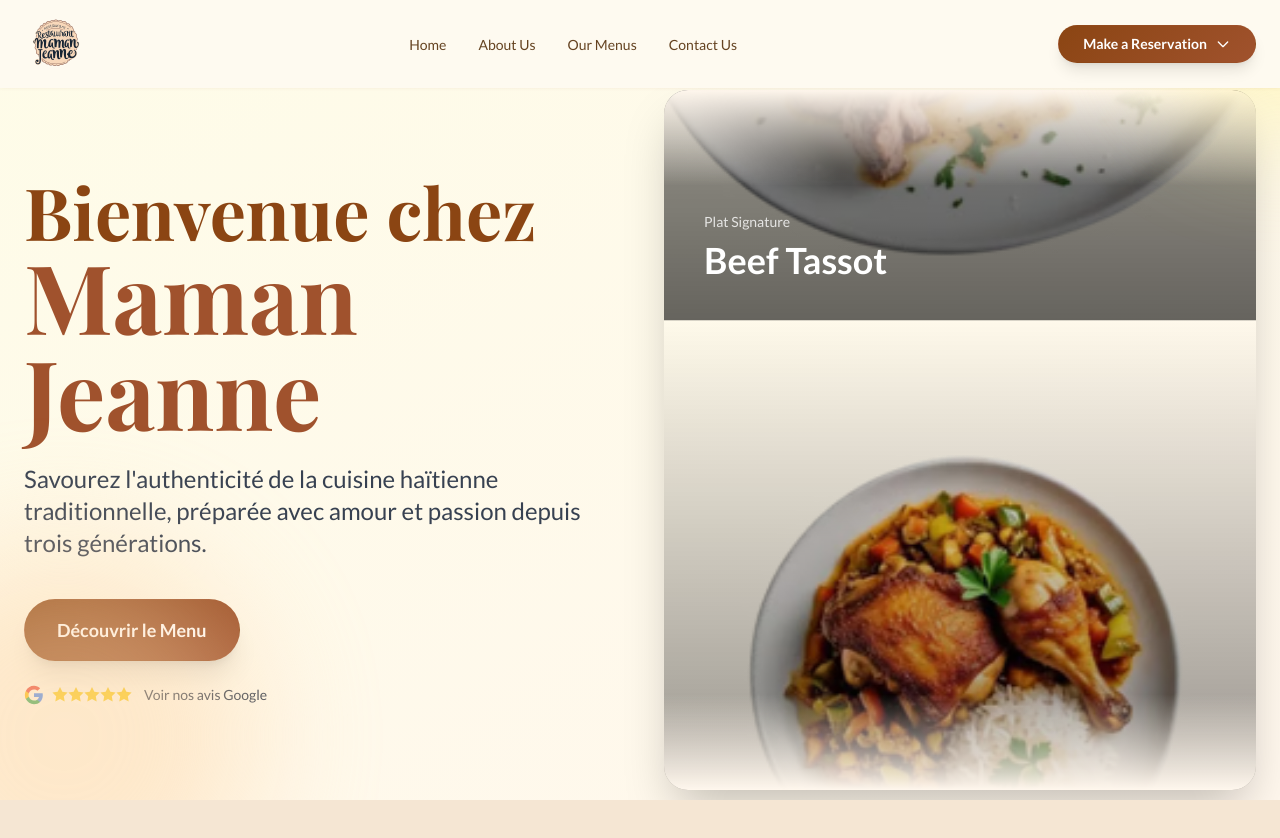
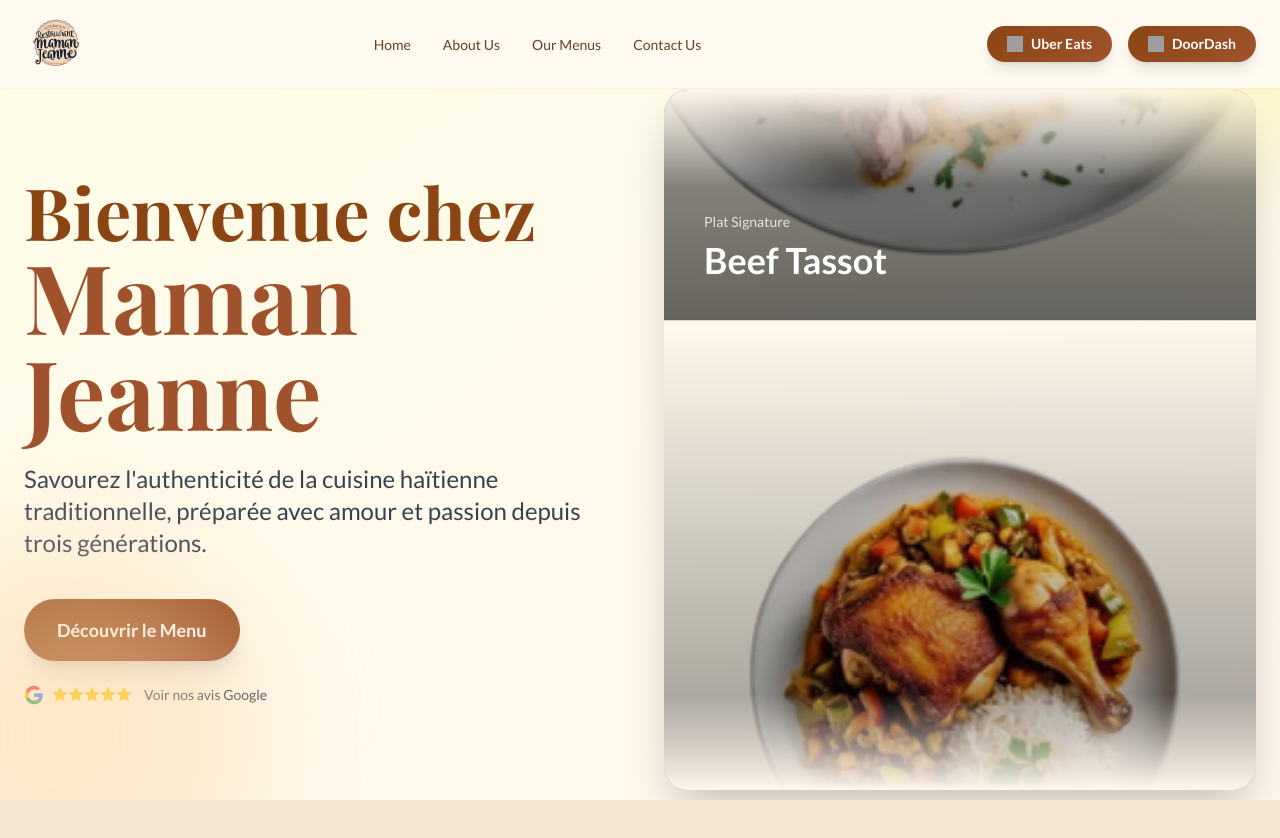
Before and after one commit to Achref23illi/restaurant, a React (Vite) app: page / in a window 1280 px wide. Shown: the top 838 px of the page. Built offline with nearby package versions, Linux system fonts and the light colour scheme; grey boxes are pictures that could not be loaded.

Commit message:
Replace reservation dropdown with delivery buttons

```diff
--- a/src/components/Header.tsx
+++ b/src/components/Header.tsx
@@ -10,9 +10,7 @@ export default function Header() {
   const headerRef = useRef<HTMLElement>(null);
   const logoRef = useRef<HTMLDivElement>(null);
   const navItemsRef = useRef<HTMLUListElement>(null);
-  const orderButtonRef = useRef<HTMLButtonElement>(null);
-  const dropdownRef = useRef<HTMLDivElement>(null);
-  const [isDropdownOpen, setIsDropdownOpen] = useState(false);
+  const orderButtonsRef = useRef<HTMLDivElement>(null);
   const [isMenuOpen, setIsMenuOpen] = useState(false);
 
   // Animation d'entrée
@@ -33,7 +31,7 @@ export default function Header() {
       { y: 0, opacity: 1, duration: 0.5, stagger: 0.1, ease: "power2.out" },
       "-=0.3"
     )
-    .fromTo(orderButtonRef.current,
+    .fromTo(orderButtonsRef.current,
       { scale: 0, opacity: 0 },
       { scale: 1, opacity: 1, duration: 0.4, ease: "back.out(1.7)" },
       "-=0.2"
@@ -58,28 +56,6 @@ export default function Header() {
     return () => window.removeEventListener('scroll', handleScroll);
   }, []);
 
-  // Animation du dropdown
-  const toggleDropdown = () => {
-    setIsDropdownOpen(!isDropdownOpen);
-
-    if (!isDropdownOpen) {
-      gsap.set(dropdownRef.current, { display: 'flex' });
-      gsap.fromTo(dropdownRef.current,
-        { opacity: 0, y: -10, scale: 0.95 },
-        { opacity: 1, y: 0, scale: 1, duration: 0.3, ease: "back.out(1.7)" }
-      );
-      gsap.fromTo(dropdownRef.current?.children || [],
-        { opacity: 0, x: -20 },
-        { opacity: 1, x: 0, duration: 0.2, stagger: 0.05, delay: 0.1 }
-      );
-    } else {
-      gsap.to(dropdownRef.current,
-        { opacity: 0, y: -10, scale: 0.95, duration: 0.2, ease: 'power2.in',
-          onComplete: () => { gsap.set(dropdownRef.current, { display: 'none' }); }
-        }
-      );
-    }
-  };
 
   // Animations de hover pour les liens
   const handleNavHover = (e: React.MouseEvent<HTMLAnchorElement>) => {
@@ -225,87 +201,44 @@ export default function Header() {
           </svg>
         </button>
 
-        {/* Order Button with Dropdown */}
-        <div className="relative hidden md:block">
-          <button
-            ref={orderButtonRef}
-            onClick={toggleDropdown}
-            className="group relative overflow-hidden text-white px-6 py-2 rounded-full font-semibold text-sm shadow-lg hover:shadow-xl transform hover:scale-105 transition-all duration-300 focus:outline-none focus:ring-4"
+        {/* Order Buttons */}
+        <div ref={orderButtonsRef} className="hidden md:flex items-center space-x-4">
+          <a
+            href={assets.uberEatsLink}
+            target="_blank"
+            rel="noopener noreferrer"
+            className="group relative overflow-hidden text-white px-5 py-2 rounded-full font-semibold text-sm shadow-lg hover:shadow-xl transform hover:scale-105 transition-all duration-300 focus:outline-none focus:ring-4"
             style={{
               background: 'linear-gradient(135deg, #8B4513, #A0522D)',
             }}
           >
             <span className="relative z-10 flex items-center space-x-2">
-              <span>Make a Reservation</span>
-              <svg
-                className={`w-4 h-4 transition-transform duration-300 ${isDropdownOpen ? 'rotate-180' : ''}`}
-                fill="none"
-                stroke="currentColor"
-                viewBox="0 0 24 24"
-              >
-                <path strokeLinecap="round" strokeLinejoin="round" strokeWidth={2} d="M19 9l-7 7-7-7" />
-              </svg>
+              <img src={assets.uberEatsLogo} alt="Uber Eats" className="w-4 h-4" />
+              <span>Uber Eats</span>
             </span>
             <div
               className="absolute inset-0 opacity-0 group-hover:opacity-100 transition-opacity duration-300"
               style={{ background: 'linear-gradient(135deg, #A0522D, #8B4513)' }}
             ></div>
-          </button>
-
-          {/* Dropdown Menu */}
-          <div
-            ref={dropdownRef}
-            className="absolute right-0 mt-3 w-72 bg-white rounded-2xl shadow-2xl border border-gray-100 hidden flex-col overflow-hidden"
-            style={{ display: 'none' }}
-          >
-            <div className="p-4" style={{ background: 'linear-gradient(135deg, #FEF5E7, #F5E6D3)' }}>
-              <h3 className="font-semibold text-center" style={{ color: '#8B4513' }}>Commander via</h3>
-            </div>
-
-            <a
-              href={assets.uberEatsLink}
-              target="_blank"
-              rel="noopener noreferrer"
-              className="flex items-center space-x-4 px-6 py-4 hover:bg-gray-50 transition-colors duration-200 group"
-            >
-              <div className="w-12 h-12 rounded-xl flex items-center justify-center group-hover:scale-110 transition-transform duration-200">
-                <img
-                  src={assets.uberEatsLogo}
-                  alt="Uber Eats"
-                  className="w-8 h-auto"
-                />
-              </div>
-              <div className="flex-1">
-                <div className="font-semibold text-gray-800 group-hover:text-black">Uber Eats</div>
-                <div className="text-xs text-gray-500">Livraison rapide • 15-30 min</div>
-              </div>
-              <svg className="w-4 h-4 text-gray-400 group-hover:text-gray-600 group-hover:translate-x-1 transition-all duration-200" fill="none" stroke="currentColor" viewBox="0 0 24 24">
-                <path strokeLinecap="round" strokeLinejoin="round" strokeWidth={2} d="M9 5l7 7-7 7" />
-              </svg>
           </a>
-
           <a
             href={assets.doorDashLink}
             target="_blank"
             rel="noopener noreferrer"
-              className="flex items-center space-x-4 px-6 py-4 hover:bg-gray-50 transition-colors duration-200 group border-t border-gray-100"
+            className="group relative overflow-hidden text-white px-5 py-2 rounded-full font-semibold text-sm shadow-lg hover:shadow-xl transform hover:scale-105 transition-all duration-300 focus:outline-none focus:ring-4"
+            style={{
+              background: 'linear-gradient(135deg, #8B4513, #A0522D)',
+            }}
           >
-              <div className="w-12 h-12 rounded-xl flex items-center justify-center group-hover:scale-110 transition-transform duration-200">
-                <img
-                  src={assets.doorDashLogo}
-                  alt="DoorDash"
-                  className="w-8 h-8"
-                />
-              </div>
-              <div className="flex-1">
-                <div className="font-semibold text-gray-800 group-hover:text-black">DoorDash</div>
-                <div className="text-xs text-gray-500">Service premium • 20-35 min</div>
-              </div>
-              <svg className="w-4 h-4 text-gray-400 group-hover:text-gray-600 group-hover:translate-x-1 transition-all duration-200" fill="none" stroke="currentColor" viewBox="0 0 24 24">
-                <path strokeLinecap="round" strokeLinejoin="round" strokeWidth={2} d="M9 5l7 7-7 7" />
-              </svg>
+            <span className="relative z-10 flex items-center space-x-2">
+              <img src={assets.doorDashLogo} alt="DoorDash" className="w-4 h-4" />
+              <span>DoorDash</span>
+            </span>
+            <div
+              className="absolute inset-0 opacity-0 group-hover:opacity-100 transition-opacity duration-300"
+              style={{ background: 'linear-gradient(135deg, #A0522D, #8B4513)' }}
+            ></div>
           </a>
-          </div>
         </div>
 
         {/* Mobile Menu */}
@@ -365,13 +298,34 @@ export default function Header() {
                 </a>
               </li>
               <li>
-                <button
-                  onClick={toggleDropdown}
+                <a
+                  href={assets.uberEatsLink}
+                  target="_blank"
+                  rel="noopener noreferrer"
                   className="group relative overflow-hidden text-white px-6 py-2 rounded-full font-semibold text-sm shadow-lg hover:shadow-xl transform hover:scale-105 transition-all duration-300 focus:outline-none focus:ring-4"
                   style={{ background: 'linear-gradient(135deg, #8B4513, #A0522D)' }}
                 >
-                  <span className="relative z-10">Make a Reservation</span>
-                </button>
+                  <span className="relative z-10">Uber Eats</span>
+                  <div
+                    className="absolute inset-0 opacity-0 group-hover:opacity-100 transition-opacity duration-300"
+                    style={{ background: 'linear-gradient(135deg, #A0522D, #8B4513)' }}
+                  ></div>
+                </a>
+              </li>
+              <li>
+                <a
+                  href={assets.doorDashLink}
+                  target="_blank"
+                  rel="noopener noreferrer"
+                  className="group relative overflow-hidden text-white px-6 py-2 rounded-full font-semibold text-sm shadow-lg hover:shadow-xl transform hover:scale-105 transition-all duration-300 focus:outline-none focus:ring-4"
+                  style={{ background: 'linear-gradient(135deg, #8B4513, #A0522D)' }}
+                >
+                  <span className="relative z-10">DoorDash</span>
+                  <div
+                    className="absolute inset-0 opacity-0 group-hover:opacity-100 transition-opacity duration-300"
+                    style={{ background: 'linear-gradient(135deg, #A0522D, #8B4513)' }}
+                  ></div>
+                </a>
               </li>
             </ul>
           </div>
--- a/src/components/Hero.tsx
+++ b/src/components/Hero.tsx
@@ -155,7 +155,7 @@ export default function Hero() {
             {/* Scrolling container */}
             <div ref={scrollContainerRef} className="absolute inset-0">
               {/* Original set of images */}
-              {dishes.map((dish, index) => (
+              {dishes.map((dish) => (
                 <div
                   key={`${dish.name}-1`}
                   className="relative w-full h-full"
@@ -177,7 +177,7 @@ export default function Hero() {
               ))}
 
               {/* Duplicate set for seamless loop */}
-              {dishes.map((dish, index) => (
+              {dishes.map((dish) => (
                 <div
                   key={`${dish.name}-2`}
                   className="relative w-full h-full"
--- a/src/components/Menu.tsx
+++ b/src/components/Menu.tsx
@@ -2,7 +2,7 @@ import { useRef, useState } from 'react';
 import gsap from 'gsap';
 import { useGSAP } from '@gsap/react';
 import { ScrollTrigger } from 'gsap/ScrollTrigger';
-import { menuCategories, type MenuItem, type MenuCategory } from '../data/menuData';
+import { menuCategories, type MenuItem } from '../data/menuData';
 
 gsap.registerPlugin(ScrollTrigger);
 
```
Lines whose indentation alone changed are shown as unchanged.
